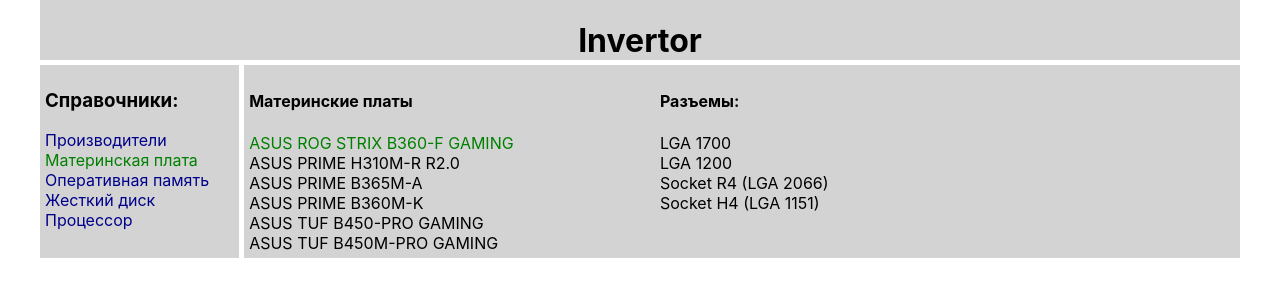
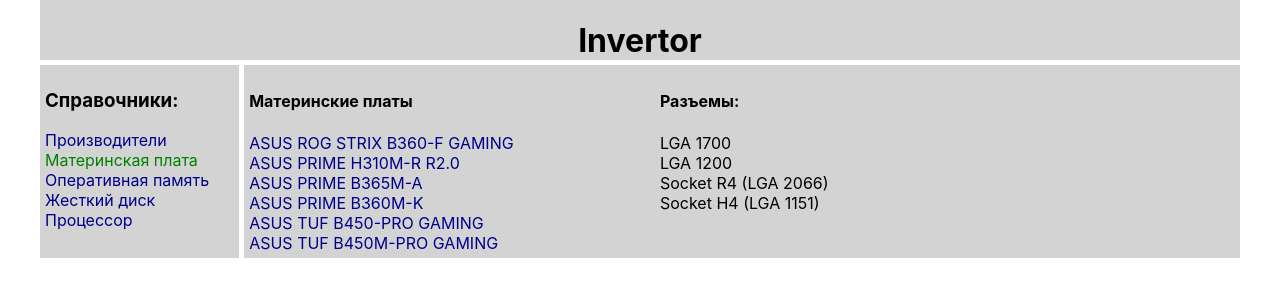
Before and after one commit to andropovdv/r_invert, a React (Create React App) app: page /mboards in a window 1280 px wide. Shown: the top 300 px of the page. Built offline with nearby package versions, Linux system fonts and the light colour scheme.

Commit message:
Сделал активными списки Mb и Cpu (route exaсt попробывал) -- урок 22

```diff
--- a/src/componets/Cpus/Cpus.jsx
+++ b/src/componets/Cpus/Cpus.jsx
@@ -1,28 +1,29 @@
 import React from 'react';
 import s from './Cpus.module.css';
+import { NavLink } from 'react-router-dom';
 
 const Cpus = (props) => {
     return (
         <div className={s.cpus}>
-            <div className={s.cpu_item}>
+            <div className={s.cpu_items}>
                 <div><h4>Процесоры</h4></div>
-                <div className={s.item + ' ' + s.active}>
-                    AMD Ryzen 5 2600
+                <div className={s.item}>
+                    <NavLink to='/cpus/1' activeClassName='s.activeLink'>AMD Ryzen 5 2600</NavLink>
                 </div>
                 <div className={s.item}>
-                    INTEL Core i5 9400F
+                    <NavLink to='/cpus/2' activeClassName='s.actveLink'>INTEL Core i5 9400F</NavLink>
                 </div>
                 <div className={s.item}>
-                    AMD Ryzen 7 2700
+                    <NavLink to='/cpus/2' activeClassName='s.actveLink'>AMD Ryzen 7 2700</NavLink>
                 </div>
                 <div className={s.item}>
-                    AMD Ryzen 5 3600
+                    <NavLink to='/cpus/2' activeClassName='s.actveLink'>AMD Ryzen 5 3600</NavLink>
                 </div>
                 <div className={s.item}>
-                    AMAMD A8 9600
+                    <NavLink to='/cpus/2' activeClassName='s.actveLink'>AMD A8 9600</NavLink>
                 </div>
                 <div className={s.item}>
-                    INTEL Core i3 9100F
+                    <NavLink to='/cpus/2' activeClassName='s.actveLink'>INTEL Core i3 9100F</NavLink>
                 </div>
             </div>
             <div className={s.cpu_add}>
--- a/src/componets/Cpus/Cpus.module.css
+++ b/src/componets/Cpus/Cpus.module.css
@@ -4,8 +4,13 @@
     background-color: lightgray;
 }
 
-.cpu_items .active {
+.cpu_items a {
+    text-decoration: none;
+    color: darkblue;
+}
+
+.item a.activeLink {
     color: green;
 }
 
-.cpu_adds {}
+/* .cpu_adds {} */
--- a/src/componets/MBoards/MBoards.jsx
+++ b/src/componets/MBoards/MBoards.jsx
@@ -1,28 +1,29 @@
 import React from 'react';
 import s from './MBoards.module.css';
+import { NavLink } from 'react-router-dom';
 
 const MBoards = (props) => {
     return (
         <div className={s.mboards}>
             <div className={s.mboard_items}>
                 <div><h4>Материнские платы</h4></div>
-                <div className={s.item + ' ' + s.active}>
-                    ASUS ROG STRIX B360-F GAMING
+                <div className={s.item}>
+                    <NavLink to='/Mboards/1' activeClassName={s.activeLink}>ASUS ROG STRIX B360-F GAMING</NavLink>
                 </div>
                 <div className={s.item}>
-                    ASUS PRIME H310M-R R2.0
+                    <NavLink to='/Mboards/2' activeClassName={s.activeLink}>ASUS PRIME H310M-R R2.0</NavLink>
                 </div>
                 <div className={s.item}>
-                    ASUS PRIME B365M-A
+                    <NavLink to='/Mboards/3' activeClassName={s.activeLink}>ASUS PRIME B365M-A</NavLink>
                 </div>
                 <div className={s.item}>
-                    ASUS PRIME B360M-K
+                    <NavLink to='/Mboards/4' activeClassName={s.activeLink}>ASUS PRIME B360M-K</NavLink>
                 </div>
                 <div className={s.item}>
-                    ASUS TUF B450-PRO GAMING
+                    <NavLink to='/Mboards/5' activeClassName={s.activeLink}>ASUS TUF B450-PRO GAMING</NavLink>
                 </div>
                 <div className={s.item}>
-                    ASUS TUF B450M-PRO GAMING
+                    <NavLink to='/Mboards/6' activeClassName={s.activeLink}>ASUS TUF B450M-PRO GAMING</NavLink>
                 </div>
             </div>
             <div className={s.mb_adds}>
--- a/src/componets/MBoards/MBoards.module.css
+++ b/src/componets/MBoards/MBoards.module.css
@@ -3,9 +3,14 @@
     grid-template-columns: 5fr 7fr;
 }
 
-/* .mboard_items {} */
+.mboard_items a{
+    text-decoration: none;
+    color: darkblue;
+}
 
-.mboard_items .active {
+
+
+.item a.activeLink {
     color: green;
 }
 
```
